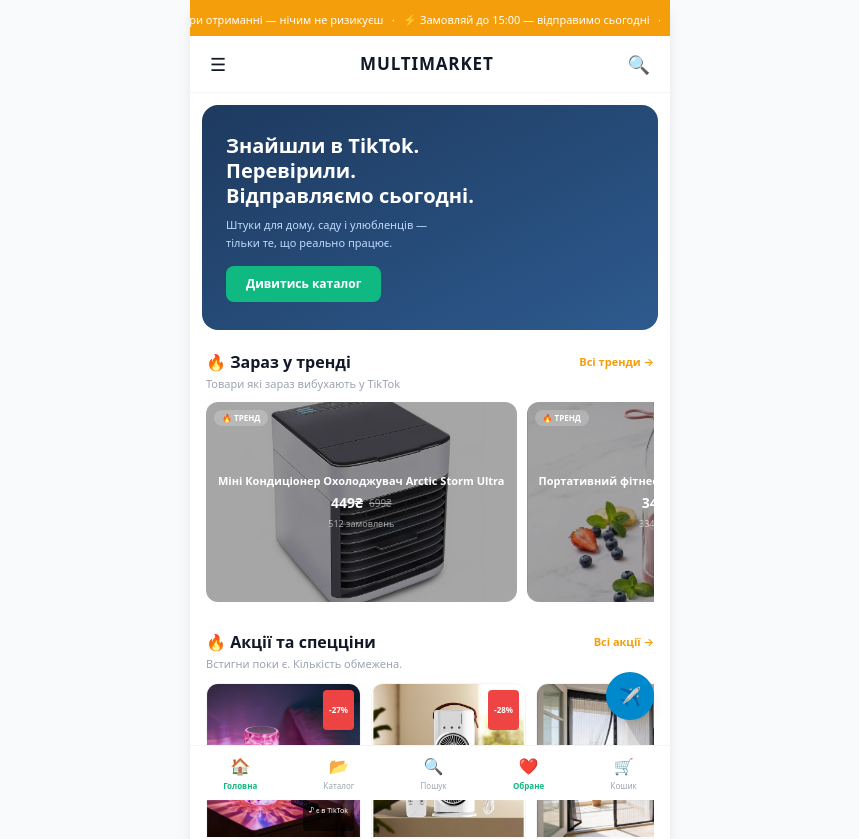
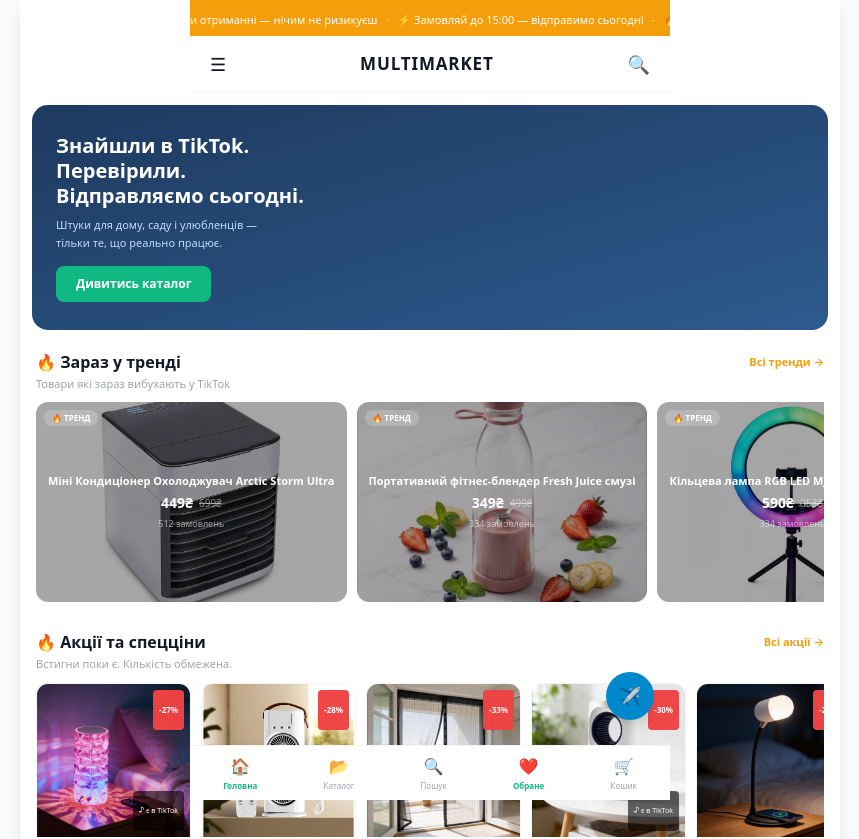
Before and after one commit to cravecom64-cmyk/multimarket-site, a Next.js app: page / in a window 1280 px wide. Shown: the top 839 px of the page, without its empty margins (210-1069 px from the left). Built offline with nearby package versions, Linux system fonts and the light colour scheme; no server answers; the database is empty.

Commit message:
perf: widen main container on tablet/desktop breakpoints (audit fix 2/4)

```diff
--- a/src/app/layout.tsx
+++ b/src/app/layout.tsx
@@ -81,7 +81,7 @@ export default function RootLayout({
         <MetaPixel />
         <SiteAnalytics />
         <CartProvider>
-          <div className="max-w-[480px] mx-auto bg-white min-h-screen shadow-sm lg:shadow-lg">
+          <div className="max-w-[480px] sm:max-w-[560px] md:max-w-[680px] lg:max-w-[820px] mx-auto bg-white min-h-screen shadow-sm lg:shadow-lg">
             <Header />
             <main className="pb-16">{children}</main>
             <BottomNav />
```
